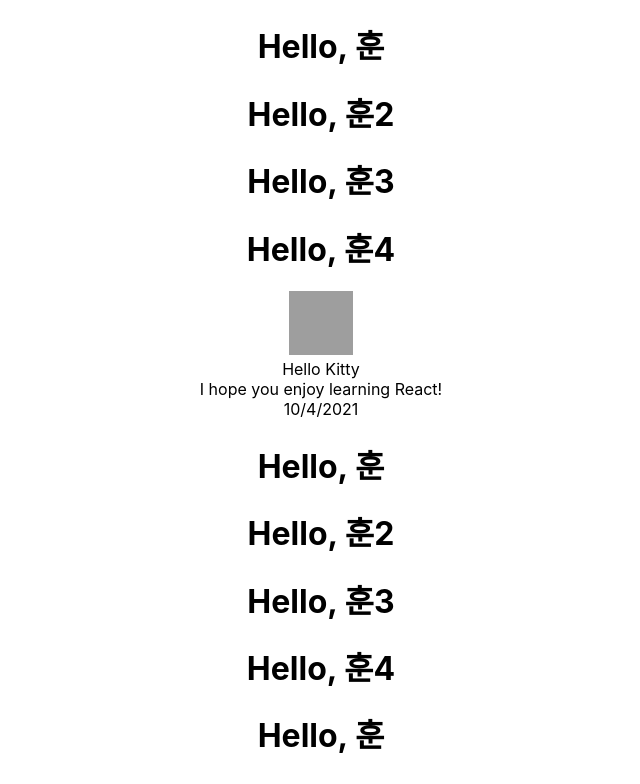
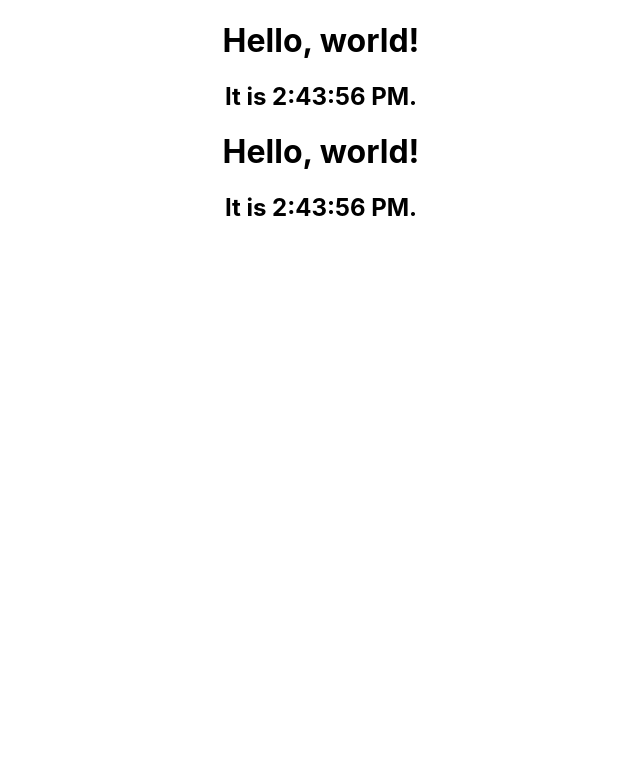
Before and after one commit to manbalboy/react-another-level, a React (Create React App) app in the folder ch2/document/: page / in a window 1280 px wide. Shown: the top 784 px of the page, without its empty margins (319-959 px from the left). Built offline with nearby package versions, Linux system fonts and the light colour scheme; grey boxes are pictures that could not be loaded.

Commit message:
state 공식 문서 살펴보기

```diff
--- a/ch2/document/src/App.js
+++ b/ch2/document/src/App.js
@@ -1,17 +1,20 @@
-import logo from './logo.svg';
-import './App.css';
-import Composition from "./components/2-4-props/Composition";
-import Extaction from "./components/2-4-props/Extraction/Extraction";
+import "./App.css";
+// import Composition from "./components/2-4-props/Composition";
+// import Extraction from "./components/2-4-props/Extraction/Extraction";
+import ClassComponent from "./components/2-5-state/ClassComponent";
+import FunctionalComponent from "./components/2-5-state/FunctionalComponent";
 
 function App() {
-    return (
-        <div className="App">
-            <Composition/>
-            <Extaction/>
-            <Composition/>
-            <Composition/>
-        </div>
-    );
+  return (
+    <div className="App">
+      <ClassComponent />
+      <FunctionalComponent />
+      {/*<Composition />*/}
+      {/*<Extraction />*/}
+      {/*<Composition />*/}
+      {/*<Composition />*/}
+    </div>
+  );
 }
 
 export default App;
--- a/ch2/document/src/components/2-4-props/Extraction/Extraction.jsx
+++ b/ch2/document/src/components/2-4-props/Extraction/Extraction.jsx
@@ -35,7 +35,7 @@
     avatarUrl: "https://placekitten.com/g/64/64",
   },
 };
-export default function Extaction() {
+export default function Extraction() {
   return (
     <Comment date={comment.date} text={comment.text} author={comment.author} />
   );
--- /dev/null
+++ b/ch2/document/src/components/2-5-state/ClassComponent.jsx
@@ -0,0 +1,31 @@
+import React, { Component } from "react";
+
+export default class ClassComponent extends Component {
+  constructor(props) {
+    super(props);
+    this.state = { date: new Date() };
+  }
+
+  componentDidMount() {
+    this.timerID = setInterval(() => this.tick(), 1000);
+  }
+
+  componentWillUnmount() {
+    clearInterval(this.timerID);
+  }
+
+  tick() {
+    this.setState({
+      date: new Date(),
+    });
+  }
+
+  render() {
+    return (
+      <div>
+        <h1>Hello, world!</h1>
+        <h2>It is {this.state.date.toLocaleTimeString()}.</h2>
+      </div>
+    );
+  }
+}
--- /dev/null
+++ b/ch2/document/src/components/2-5-state/FunctionalComponent.jsx
@@ -0,0 +1,24 @@
+import React, { useEffect, useState } from "react";
+
+export default function FunctionalComponent() {
+  const [date, setDate] = useState(new Date());
+
+  const tick = () => {
+    setDate(new Date());
+  };
+
+  useEffect(() => {
+    const timerID = setInterval(() => tick(), 1000);
+
+    return () => {
+      clearInterval(timerID);
+    };
+  }, []);
+
+  return (
+    <div>
+      <h1>Hello, world!</h1>
+      <h2>It is {date.toLocaleTimeString()}.</h2>
+    </div>
+  );
+}
--- a/ch2/document/src/reportWebVitals.js
+++ b/ch2/document/src/reportWebVitals.js
@@ -1,6 +1,6 @@
-const reportWebVitals = onPerfEntry => {
+const reportWebVitals = (onPerfEntry) => {
   if (onPerfEntry && onPerfEntry instanceof Function) {
-    import('web-vitals').then(({ getCLS, getFID, getFCP, getLCP, getTTFB }) => {
+    import("web-vitals").then(({ getCLS, getFID, getFCP, getLCP, getTTFB }) => {
       getCLS(onPerfEntry);
       getFID(onPerfEntry);
       getFCP(onPerfEntry);
```
Also changed, not shown: ch2/document/src/components/2-4-props/Composition.jsx (+9 -11 lines), ch2/document/src/index.js (+6 -6 lines), 1 other file (tests, documents, lock files or other folders).
